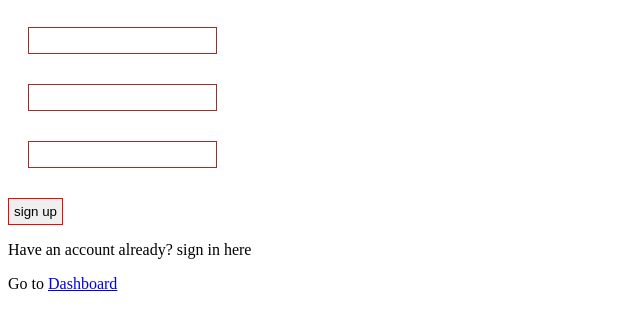
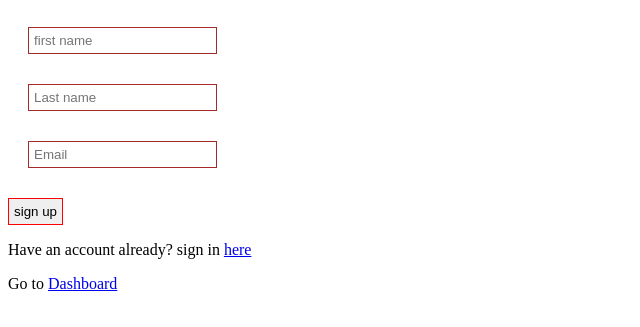
Before and after one commit to OluwalekeOluwagemiga/musical-journey, a plain HTML site: page index.html in a window 1280 px wide. Shown: the part 61-388 px from the top of the page, without its empty margins (0-640 px from the left). Drawn offline with Linux system fonts and the light colour scheme.

Commit message:
second commit

```diff
--- a/index.html
+++ b/index.html
@@ -25,11 +25,11 @@
 </head>
 <body>
     <h1>sign up</h1>
-    <input type="text">
-    <input type="text">
-    <input type="text">
+    <input type="text" placeholder="first name">
+    <input type="text" placeholder="Last name">
+    <input type="text" placeholder="Email">
     <button>sign up</button>
-    <p>Have an account already? sign in <a href="signin.html"></a>here</p>
+    <p>Have an account already? sign in <a href="signin.html">here</a></p>
     <p>Go to <a href="dashboard.html">Dashboard</a></p>
 </body>
 </html>
```
